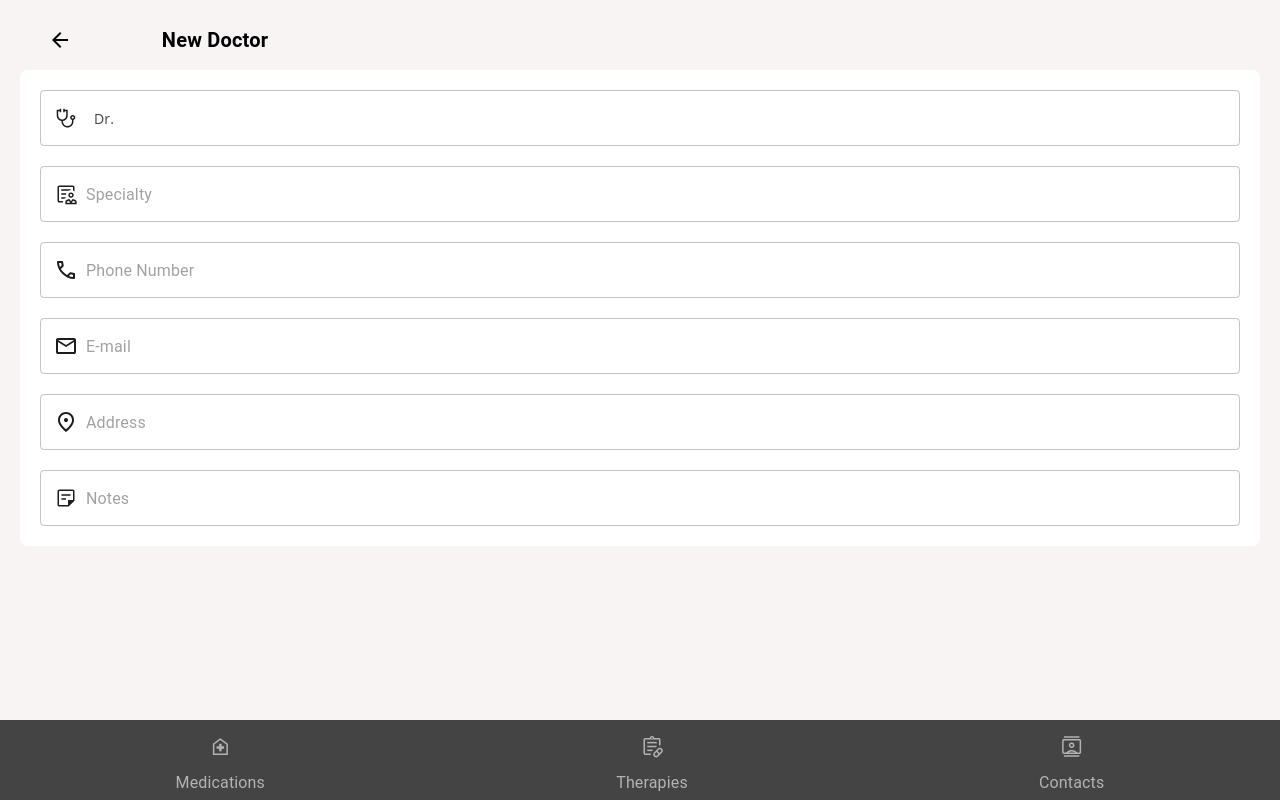
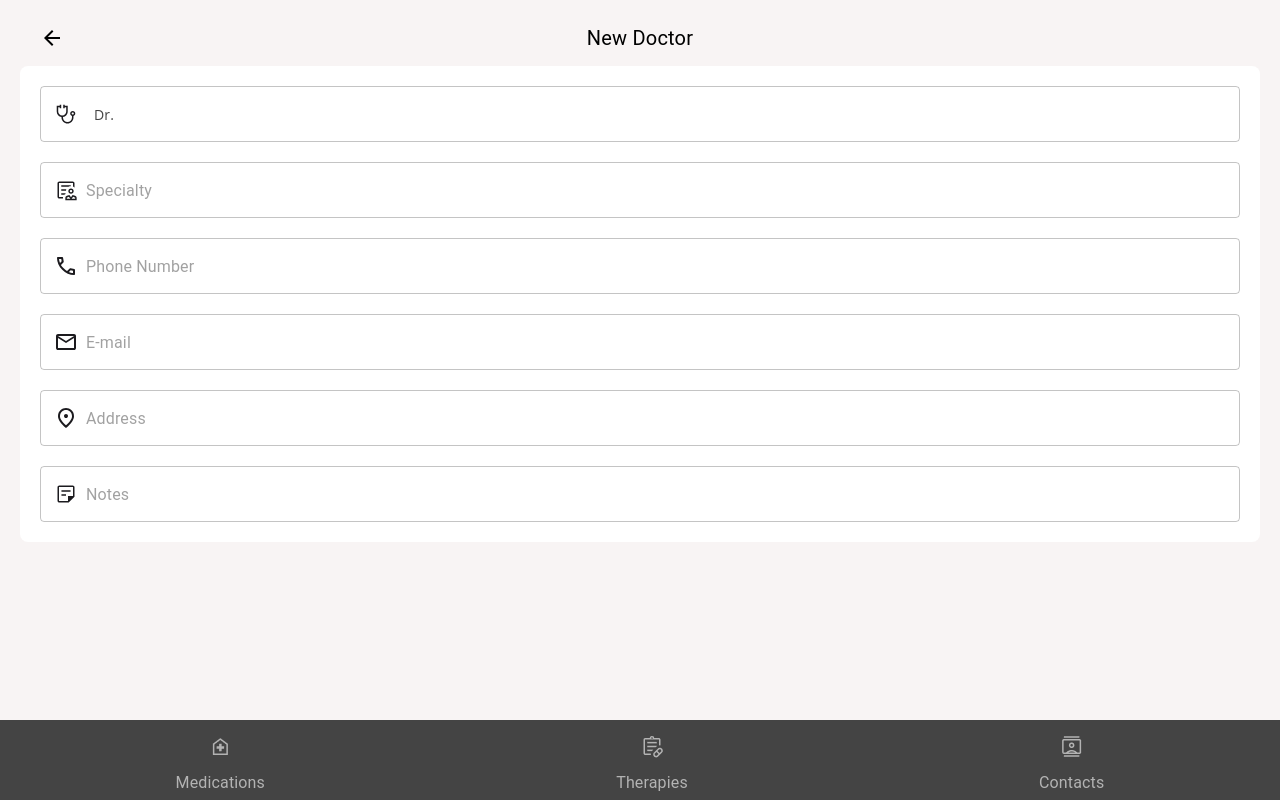
Before and after one commit to serene21/medimemo-uni2grow-2024, a React (Vite) app: page /addEditContact in a window 1280 px wide. Built offline with nearby package versions, Linux system fonts and the light colour scheme.

Commit message:
fab Button component

```diff
--- a/src/components/fabButton/FabButton.css
+++ b/src/components/fabButton/FabButton.css
@@ -7,7 +7,7 @@
   border-radius: 30px;
   position: absolute;
   right: 20px;
-  bottom: 139px;
+  bottom: 50px;
 
   cursor: pointer;
 }
--- a/src/components/head/Head.css
+++ /dev/null
@@ -1,9 +0,0 @@
-.containHead {
-  display: flex;
-  flex-direction: row;
-  justify-content: center;
-  align-items: center;
-  gap: 70px;
-  width: 390px;
-  max-height: 60px;
-}
--- a/src/components/head/Head.tsx
+++ /dev/null
@@ -1,57 +0,0 @@
-import React from "react";
-
-import "../../components/head/Head.css";
-
-import { Button, Typography } from "@mui/material";
-import ArrowBackIcon from "@mui/icons-material/ArrowBack";
-
-import moreI from "../../assets/images/head/more_vert.svg";
-
-interface HeadProps {
-  backButton?: boolean;
-  title?: string;
-  showRightButton?: boolean;
-  RightButton?: React.ReactNode;
-  handleBack?: () => void;
-  handleRightClick?: () => void;
-}
-
-function Head(props: HeadProps): JSX.Element {
-  return (
-    <div className="containHead">
-      <Button
-        sx={{ width: "24px", height: "24px" }}
-        variant="text"
-        onClick={props.handleBack}
-        disabled={!props.backButton}
-      >
-        {props.backButton && <ArrowBackIcon sx={{ color: "black" }} />}
-      </Button>
-      {
-        <Typography
-          sx={{
-            textAlign: "center",
-            // fontFamily: "Open Sans",
-            fontSize: 20,
-            fontStyle: "normal",
-            fontWeight: 700,
-            lineHeight: 14
-          }}
-        >
-          {props.title}
-        </Typography>
-      }
-      <Button
-        sx={{ width: "24px", height: "24px" }}
-        variant="text"
-        onClick={props.handleRightClick}
-        disabled={!props.showRightButton}
-      >
-        {(props.showRightButton || props.RightButton) && (
-          <img src={moreI} alt=" more" />
-        )}
-      </Button>
-    </div>
-  );
-}
-export default Head;
--- a/src/pages/contacts/actions/AddEditContact.tsx
+++ b/src/pages/addContact/AddEditContact.tsx
@@ -1,4 +1,3 @@
-import Head from "../../../components/head/Head";
 
 import "./AddEditContact.css";
 
@@ -6,7 +5,7 @@ import {
   validateContactForm,
   formError,
   validationContactField
-} from "../../../utils/ValidateContact";
+} from "../../utils/ValidateContact";
 
 import { useState } from "react";
 
@@ -18,16 +17,17 @@ import {
   Alert
 } from "@mui/material";
 
-import stetoscope from "../../../assets/images/contact/stethoscope.svg";
-import clinicalNote from "../../../assets/images/contact/editContact/clinical_notes.svg";
-import call from "../../../assets/images/contact/editContact/call.svg";
-import mail from "../../../assets/images/contact/editContact/mail.svg";
-import location from "../../../assets/images/contact/editContact/location_on.svg";
-import sticyNote from "../../../assets/images/contact/editContact/sticky_note_2.svg";
-import save from "../../../assets/images/contact/editContact/save.svg";
-import { IContact } from "../../../models/Contact";
-import { formValues } from "../../../utils/Validation";
+import stetoscope from "../../assets/images/contact/stethoscope.svg";
+import clinicalNote from "../../assets/images/contact/editContact/clinical_notes.svg";
+import call from "../../assets/images/contact/editContact/call.svg";
+import mail from "../../assets/images/contact/editContact/mail.svg";
+import location from "../../assets/images/contact/editContact/location_on.svg";
+import sticyNote from "../../assets/images/contact/editContact/sticky_note_2.svg";
+import save from "../../assets/images/contact/editContact/save.svg";
+import { IContact } from "../../models/Contact";
+import { formValues } from "../../utils/Validation";
 import { useNavigate } from "react-router-dom";
+import Header from "../../components/header/Header";
 
 function AddEditContact() {
   const navigate = useNavigate();
@@ -98,7 +98,7 @@ function AddEditContact() {
     }
 
     try {
-      const titre : string = "Dr"
+      const titre: string = "Dr";
       const newContact: IContact = {
         name: contact.name,
         notes: contact.notes,
@@ -140,11 +140,15 @@ function AddEditContact() {
 
   const onClickBackArrow = () => {
     navigate("/contacts");
-  }
+  };
 
   return (
     <>
-      <Head backButton={true} title="New Doctor"  handleBack={onClickBackArrow}  />
+      <Header
+        showBackButton={true}
+        title="New Doctor"
+        onBackButtonClick={onClickBackArrow}
+      />
       <form onSubmit={handleSubmit}>
         <div className="containPanel">
           <div className="panelContact">
@@ -293,8 +297,6 @@ function AddEditContact() {
               />
             </div>
           </div>
-
-
         </div>
         <div className="button">
           <Button
```
Also changed, not shown: src/App.tsx (+3 -5 lines), src/pages/addContact/AddEditContact.css (renamed from src/pages/contacts/actions/AddEditContact.css). Lines whose indentation alone changed are shown as unchanged.
